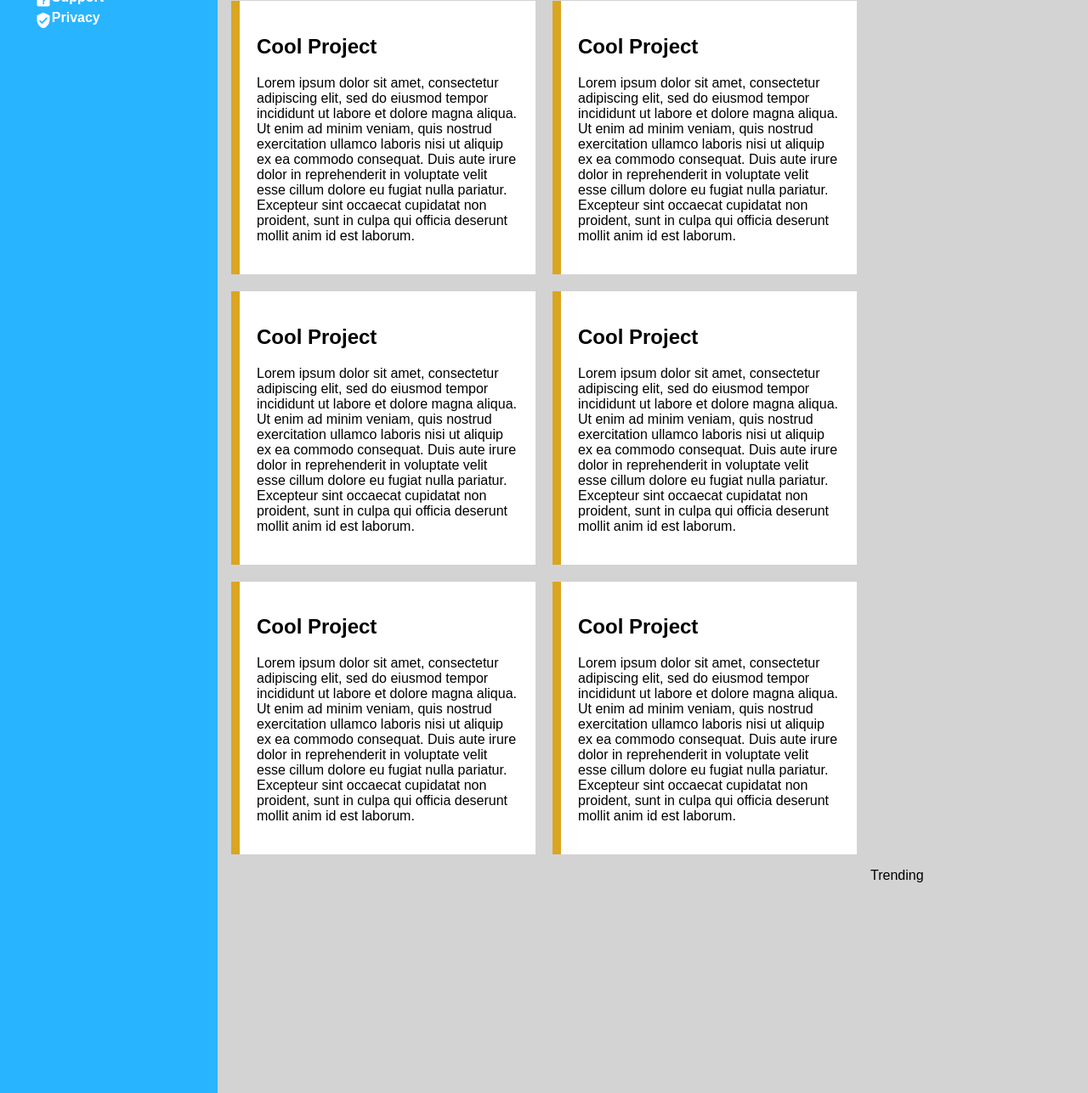
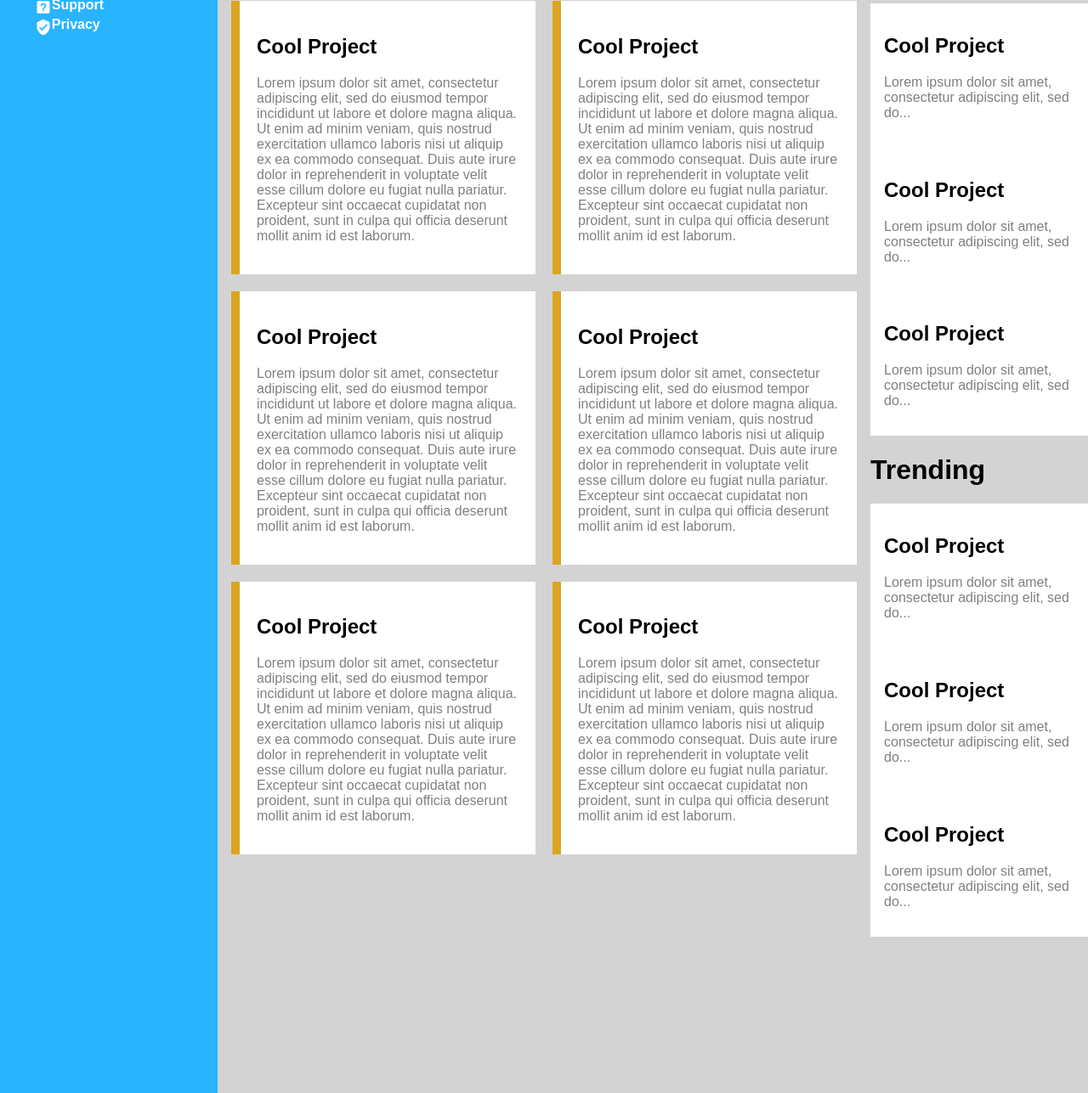
Before and after one commit to SarahEGood/admin-dashboard, a plain HTML site: page index.html in a window 1280 px wide. Shown: the part 355-1642 px from the top of the page at 85% size. Drawn offline with Linux system fonts and the light colour scheme; a web font is replaced by a local one.

Commit message:
announcement and trending panel

```diff
--- a/index.html
+++ b/index.html
@@ -165,10 +165,36 @@
                 </div>
             </div>
             <div class="announcements">
-                Announcements
-            </div>
-            <div class="trending">
-                Trending
+                <h1>Announcements</h1>
+                <div class="sub-wrapper">
+                    <div class="sub-card">
+                        <h2>Cool Project</h2>
+                        <p>Lorem ipsum dolor sit amet, consectetur adipiscing elit, sed do...</p>
+                    </div>
+                    <div class="sub-card">
+                        <h2>Cool Project</h2>
+                        <p>Lorem ipsum dolor sit amet, consectetur adipiscing elit, sed do...</p>
+                    </div>
+                    <div class="sub-card">
+                        <h2>Cool Project</h2>
+                        <p>Lorem ipsum dolor sit amet, consectetur adipiscing elit, sed do...</p>
+                    </div>
+                </div>
+                <h1>Trending</h1>
+                <div class="sub-wrapper">
+                    <div class="sub-card">
+                        <h2>Cool Project</h2>
+                        <p>Lorem ipsum dolor sit amet, consectetur adipiscing elit, sed do...</p>
+                    </div>
+                    <div class="sub-card">
+                        <h2>Cool Project</h2>
+                        <p>Lorem ipsum dolor sit amet, consectetur adipiscing elit, sed do...</p>
+                    </div>
+                    <div class="sub-card">
+                        <h2>Cool Project</h2>
+                        <p>Lorem ipsum dolor sit amet, consectetur adipiscing elit, sed do...</p>
+                    </div>
+                </div>
             </div>
         </div>
     </div>
--- a/styles.css
+++ b/styles.css
@@ -178,7 +178,7 @@ body {
     gap: 20px;
 }
 
-.project-card {
+.project-card{
     background-color: white;
     padding: 20px;
     border-left: 10px solid goldenrod;
@@ -187,7 +187,10 @@ body {
 .announcements {
     grid-rows: 1/1;
     grid-column: 2/2;
-    display: grid;
+}
+
+.sub-wrapper {
+    display:grid;
     grid-template-rows: 1fr 1fr 1fr;
 }
 
@@ -209,3 +212,12 @@ button {
     font-size: large;
     font-style: bold;
 }
+
+.sub-card {
+    background-color: white;
+    padding: 16px;
+}
+
+.sub-card p, .project-card p {
+    color: grey;
+}
```
